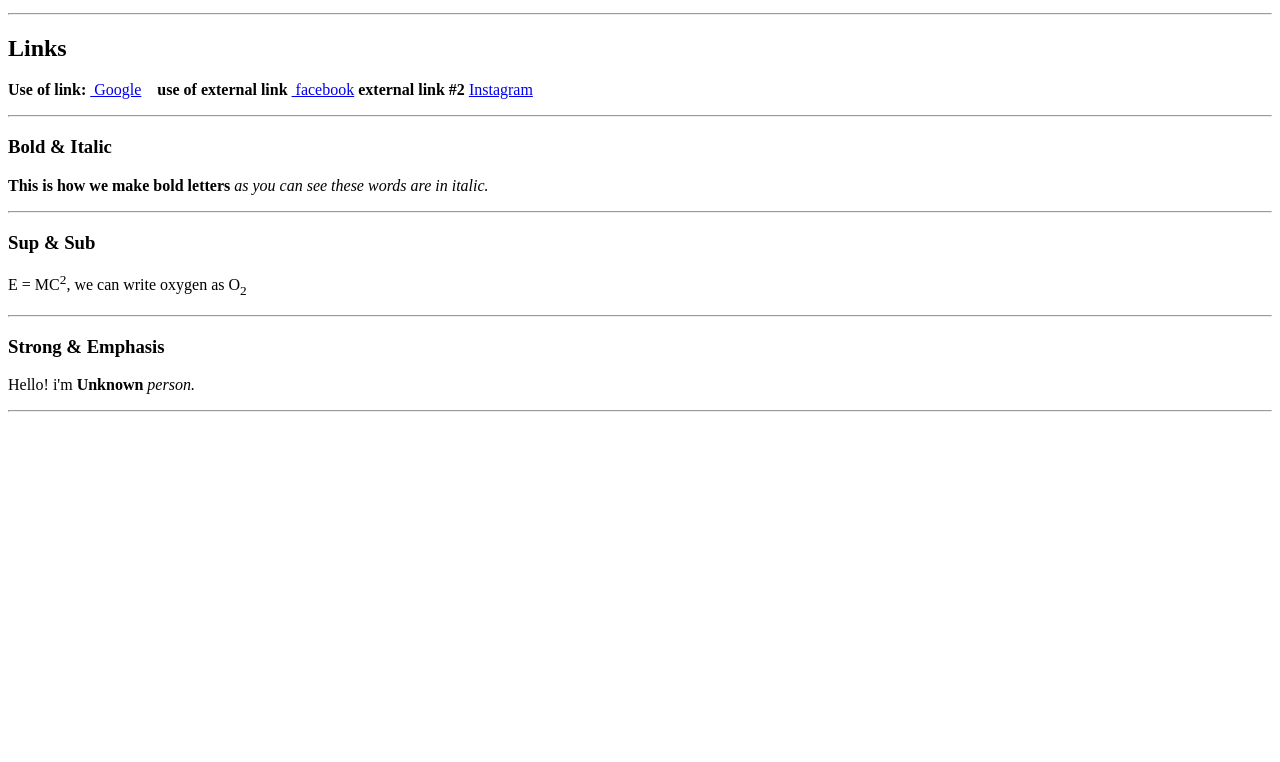
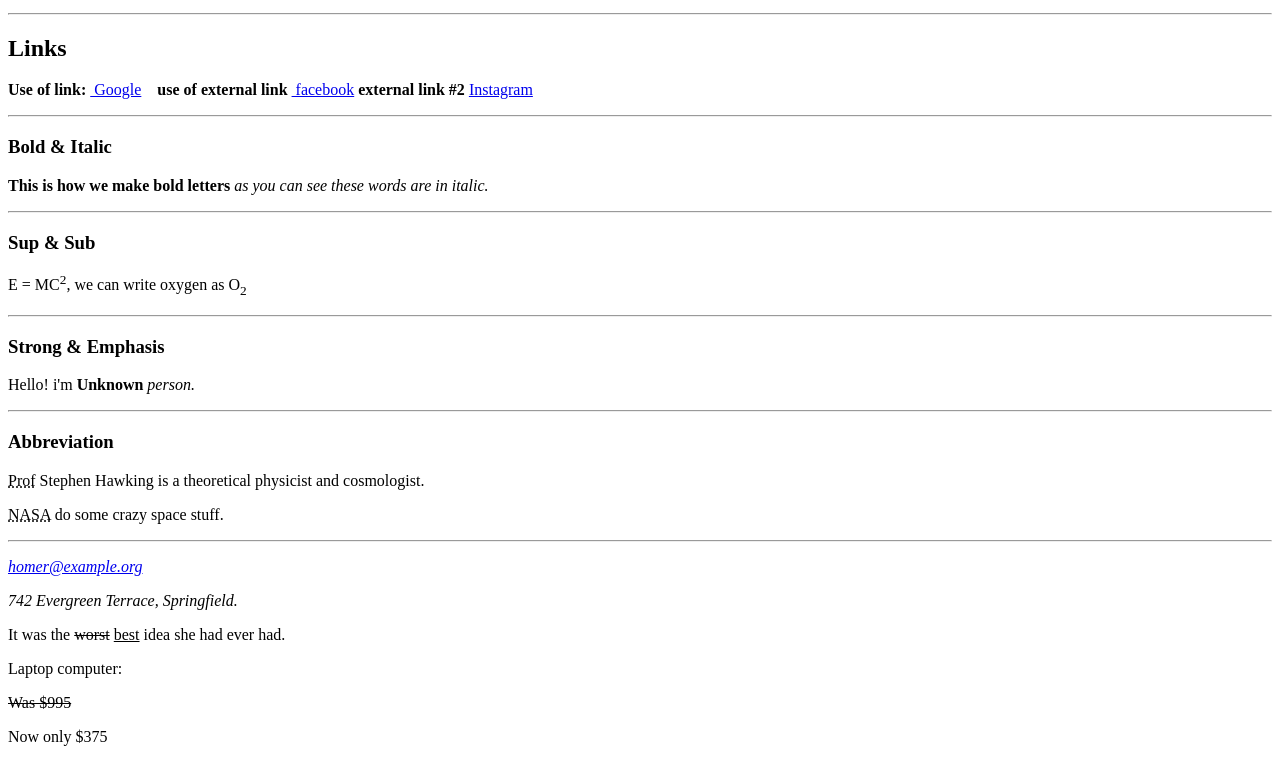
Before and after one commit to Eshan01/Demo, a plain HTML site: page index.html in a window 1280 px wide. Shown: the part 425-1187 px from the top of the page. Before the commit the page ends 845 px from the top, so only its background shows below. Drawn offline with Linux system fonts and the light colour scheme.

Commit message:
Add files via upload

```diff
--- a/index.html
+++ b/index.html
@@ -34,5 +34,22 @@
     <p>
         Hello! i'm <strong>Unknown</strong><em> person.</em>
     </p><hr/>
+    <h3>Abbreviation</h3>
+    <p><abbr title="Professor">Prof</abbr> Stephen
+        Hawking is a theoretical physicist and
+        cosmologist.</p>
+    <p><acronym title="National Aeronautics and Space
+    Administration">NASA</acronym> do some crazy
+        space stuff.</p><hr/>
+        <address>
+            <p><a href="mailto:homer@example.org">
+                    homer@example.org</a></p>
+            <p>742 Evergreen Terrace, Springfield.</p>
+        </address>
+        <p>It was the <del>worst</del> <ins>best</ins> idea
+            she had ever had.</p>
+            <p>Laptop computer:</p>
+            <p><s>Was $995</s></p>
+            <p>Now only $375</p>
     </body>
 </html>
```
